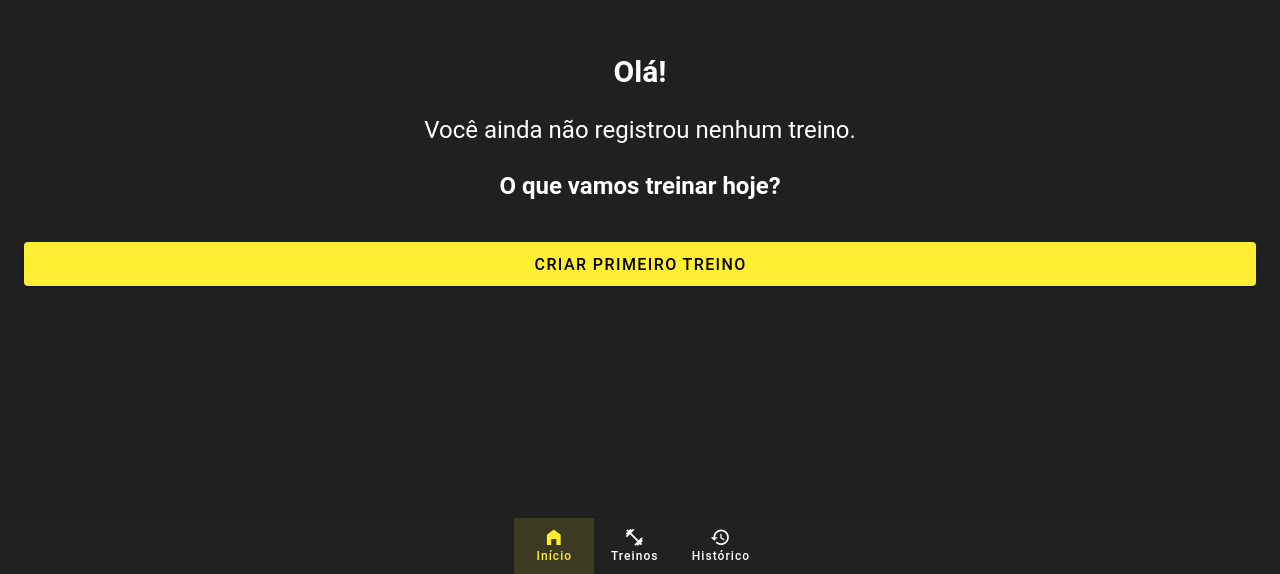
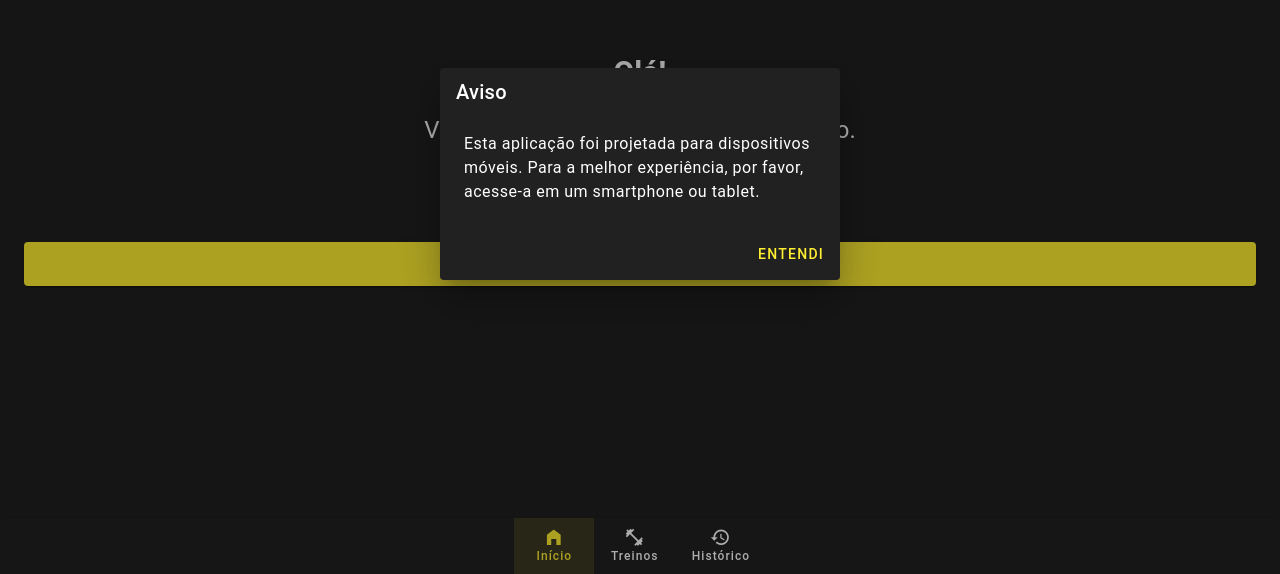
Before and after one commit to paulooosf/psf-fitness, a Vue app: page /Inicio in a window 1280 px wide. Shown: the part 226-800 px from the top of the page. Built offline with nearby package versions, Linux system fonts and the light colour scheme; a small style sheet from the web is missing.

Commit message:
feat: incluindo aviso para computadores

```diff
--- a/src/App.vue
+++ b/src/App.vue
@@ -4,9 +4,29 @@
       <router-view />
       <barra-navegacao/>
     </v-main>
+
+    <v-dialog v-model="mostrarAviso" max-width="400">
+      <v-card>
+        <v-card-title class="headline">Aviso</v-card-title>
+        <v-card-text>
+          Esta aplicação foi projetada para dispositivos móveis. Para a melhor experiência, por favor, acesse-a em um smartphone ou tablet.
+        </v-card-text>
+        <v-card-actions>
+          <v-btn color="amarelo-secundario" text @click="mostrarAviso = false">Entendi</v-btn>
+        </v-card-actions>
+      </v-card>
+    </v-dialog>
   </v-app>
 </template>
 
 <script lang="ts" setup>
-  //
+  import { ref, onMounted } from 'vue'
+
+  const mostrarAviso = ref(false)
+
+  onMounted(() => {
+    if (window.innerWidth > 1024) {
+      mostrarAviso.value = true
+    }
+  })
 </script>
```
